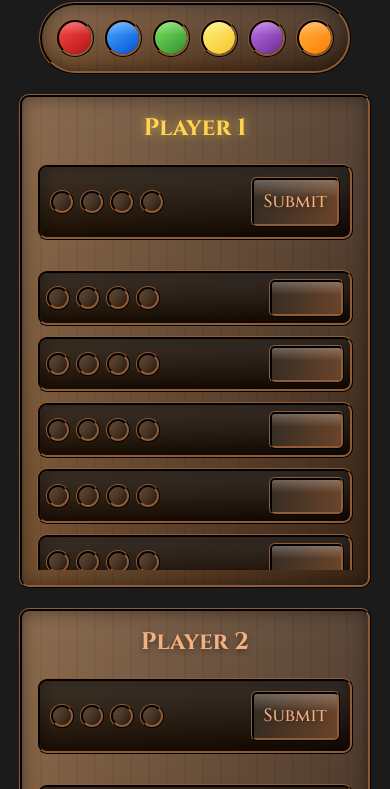
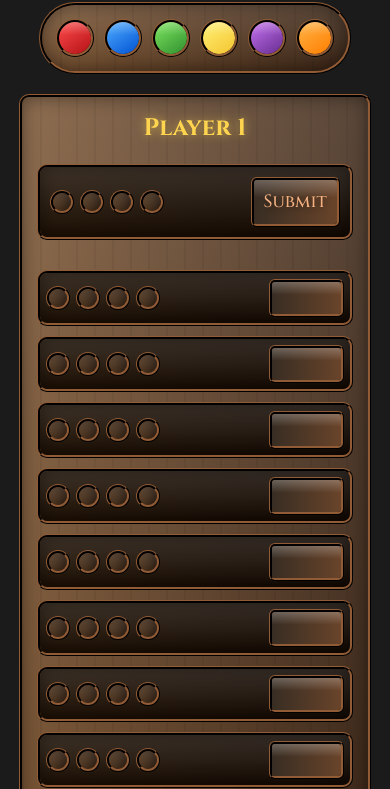
Before and after one commit to xkazumax/master-match, a plain HTML site: page index.html in a window 390 px wide. Shown: the part 55-844 px from the top of the page. Drawn offline with Linux system fonts and the light colour scheme; some packages are replaced by stand-ins of ours; a script that the page names is missing.

Commit message:
Add files via upload

```diff
--- a/style.css
+++ b/style.css
@@ -388,10 +388,10 @@ body {
     }
 
     /* Make the board scroll if too tall */
-    .board {
+    /* .board {
         max-height: 300px;
         overflow-y: auto;
-    }
+    } */
 
     /* palettes: remove crazy offset + shrink pegs */
     .palette {
```
